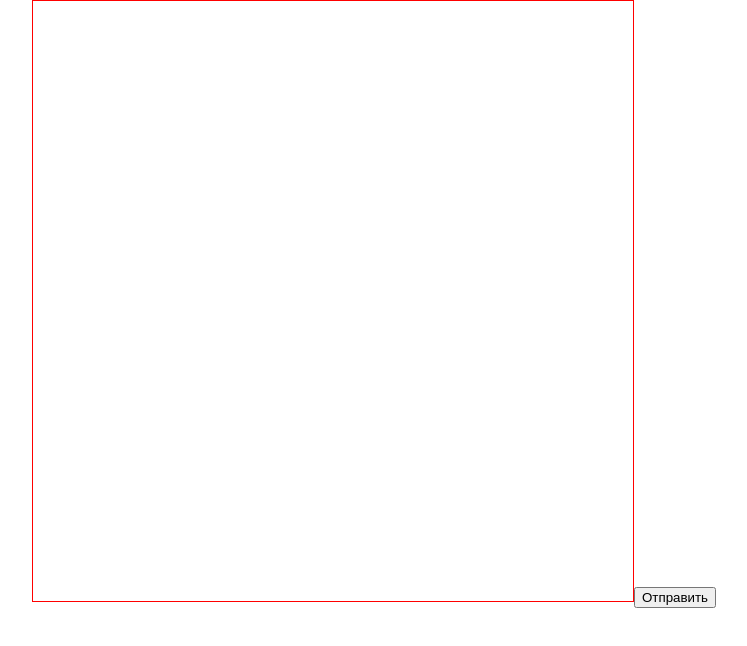
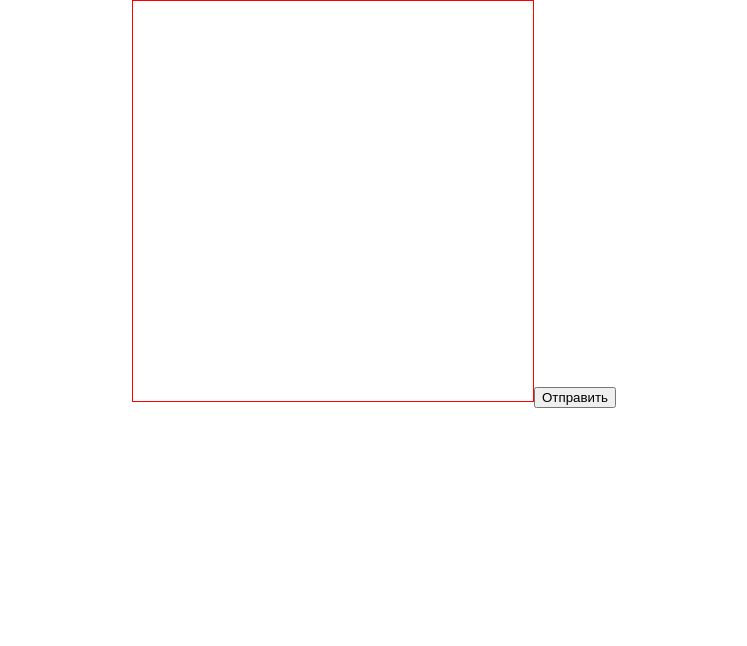
Before and after one commit to DGRTF/number-ml-paint-front, a React (Create React App) app: page / in a window 1280 px wide. Shown: the top 646 px of the page, without its empty margins (266-1013 px from the left). Built offline with nearby package versions, Linux system fonts and the light colour scheme.

Commit message:
Add mouseOut handler event

```diff
--- a/src/Components/PaintBoard/PaintBoard.tsx
+++ b/src/Components/PaintBoard/PaintBoard.tsx
@@ -7,11 +7,11 @@ export default class PaintBoard extends Component {
       <div>
         <canvas
           className='paint-board__canvas'
-          width='600'
-          height='600'
+          width='400'
+          height='400'
           onMouseDown={this.canvas_mousedown.bind(this)}
           onMouseMove={this.canvas_mousemove.bind(this)}
-          // onMouseOut={this.canvas_mouseout.bind(this)}
+          onMouseOut={this.canvas_mouseout.bind(this)}
           onMouseUp={this.canvas_mouseup.bind(this)}
         >
         </canvas>
@@ -52,6 +52,16 @@ export default class PaintBoard extends Component {
   }
 
   private canvas_mouseup() {
+    this.endDriving();
+  }
+
+  private canvas_mouseout() {
+    if (this.ctx) {
+      this.endDriving();
+    }
+  }
+
+  private endDriving() {
     this.paint = false;
     this.ctx.closePath();
   }
```
